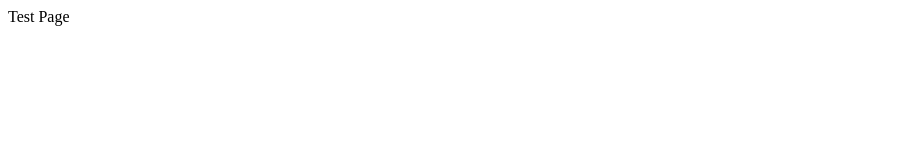
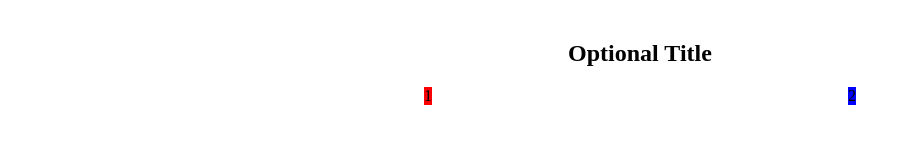
Before and after one commit to jmdmacapagal/portfolio-v.1.0.0, a Gatsby site: page /jmdmacapagal in a window 1280 px wide. Shown: the whole page, without its empty margins (0-911 px from the left). Built offline with nearby package versions, Linux system fonts and the light colour scheme; Gatsby itself is replaced by a stand-in of ours.

Commit message:
section setup using styled-components

```diff
--- a/src/components/section/index.js
+++ b/src/components/section/index.js
@@ -0,0 +1,29 @@
+import React from "react"
+import styled from "styled-components"
+
+const Wrapper = styled.section`
+  display: block;
+  margin: 40px auto;
+  max-width: 1300px;
+  text-align: center;
+`
+
+const Container = styled.div`
+  display: block;
+
+  @media (min-width: 768px) {
+    display: flex;
+    justify-content: space-evenly;
+  }
+`
+
+const Section = ({ children, title }) => {
+  return (
+    <Wrapper>
+      {title && <h1>{title}</h1>}
+      <Container>{children}</Container>
+    </Wrapper>
+  )
+}
+
+export default Section
--- a/src/pages/jmdmacapagal.js
+++ b/src/pages/jmdmacapagal.js
@@ -1,7 +1,13 @@
 import React from "react"
+import Section from "../components/section"
 
 const JmdmacapagalPage = () => {
-  return <div>Test Page</div>
+  return (
+    <Section title="Optional Title">
+      <div style={{ width: "auto", backgroundColor: "red" }}>1</div>
+      <div style={{ width: "auto", backgroundColor: "blue" }}>2</div>
+    </Section>
+  )
 }
 
 export default JmdmacapagalPage
```
